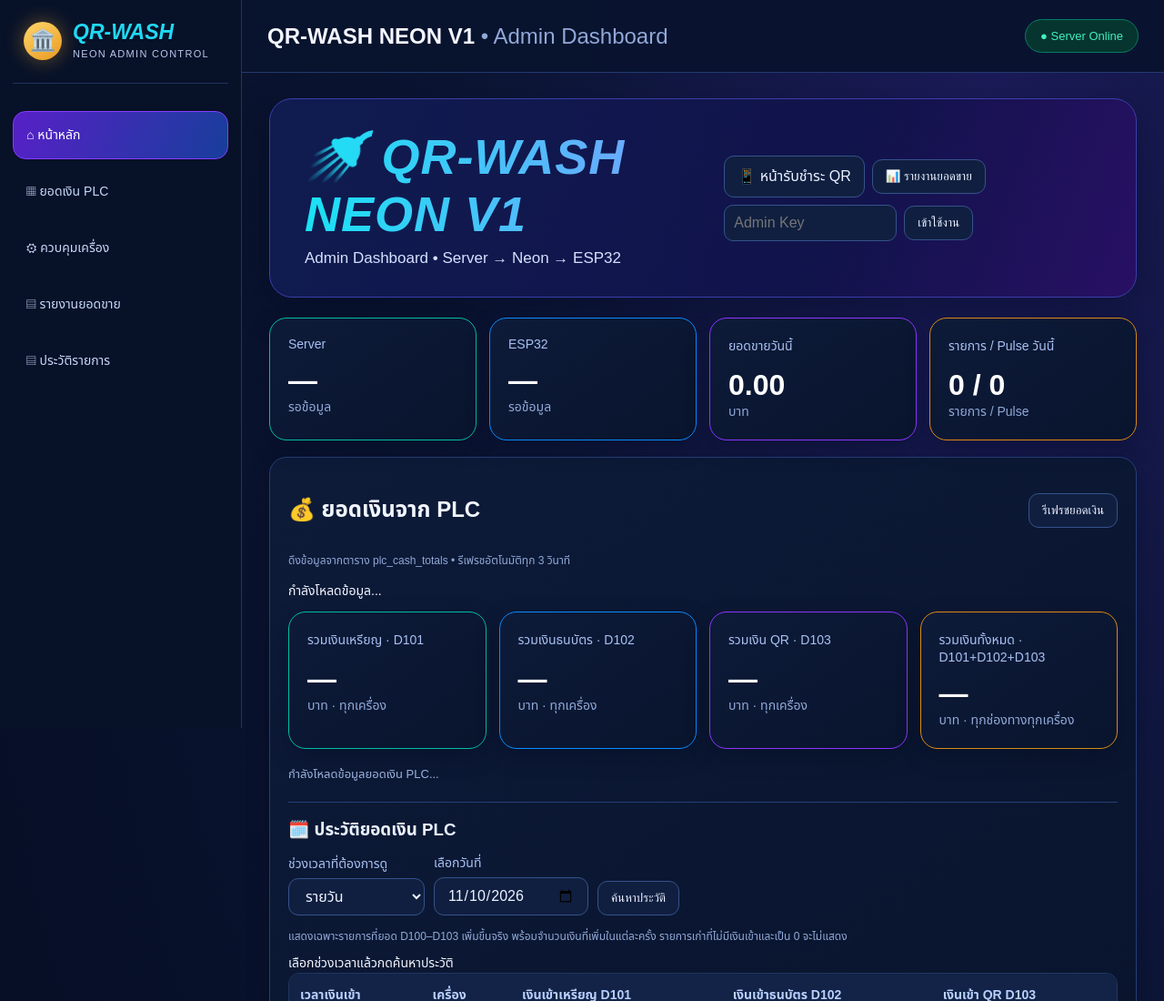
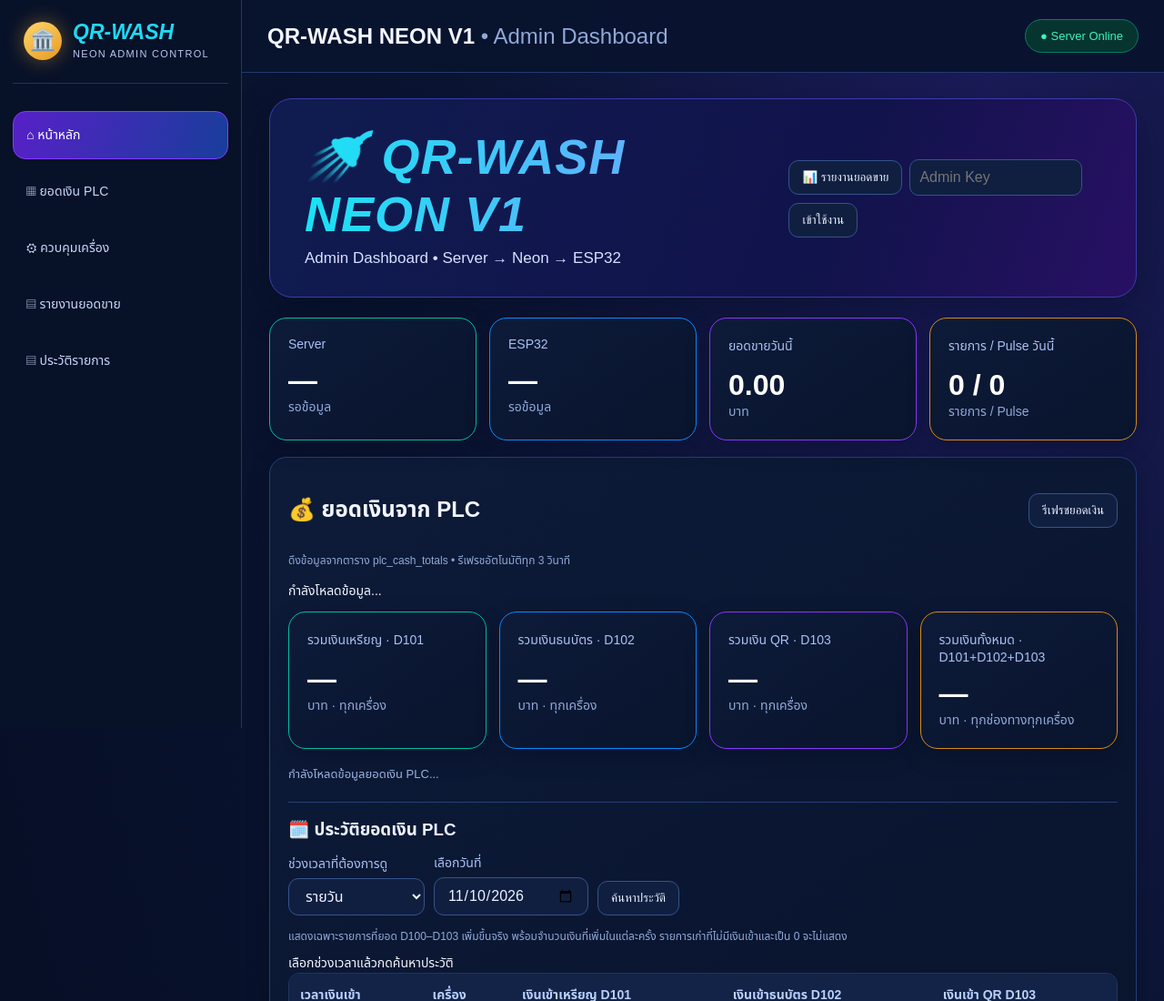
Before and after one commit to Aaom2316/QR-WASH-NEON-V1, a website: page public/index.html in a window 1280 px wide. Shown: the top 1100 px of the page at 91% size. Drawn offline with Linux system fonts and the light colour scheme.

Commit message:
Update index.html

```diff
--- a/public/index.html
+++ b/public/index.html
@@ -109,7 +109,6 @@ input{color:#edf3ff;background:#101f40;border:1px solid #35528b;border-radius:10
     </div>
 
     <div class="login">
-      <a class="btn" href="/qr.html" target="_blank">📱 หน้ารับชำระ QR</a>
       <button class="btn" onclick="document.getElementById('salesReport').scrollIntoView({behavior:'smooth'})">📊 รายงานยอดขาย</button>
       <input id="adminKey" type="password" placeholder="Admin Key">
       <button class="btn" onclick="saveKey()">เข้าใช้งาน</button>
```
